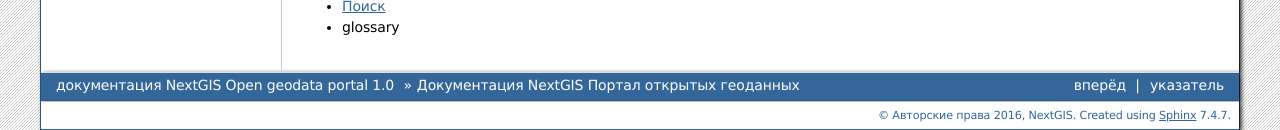
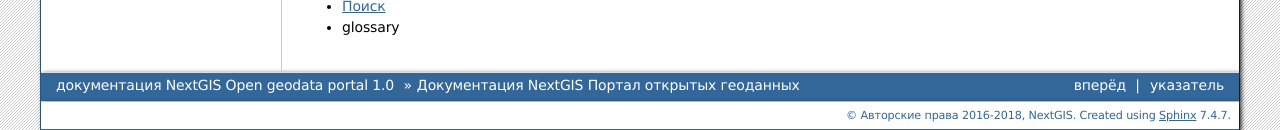
Before and after one commit to nextgis/docs_ogportal, a Sphinx documentation site: the page built from source/index.rst, in a window 1280 px wide. Shown: the part 1011-1141 px from the top of the page. Built offline with Sphinx 7.4.7, drawn with Linux system fonts in a browser that asks for light colours; formulas are drawn with MathJax 3.

Commit message:
Update conf.py

```diff
--- a/source/conf.py
+++ b/source/conf.py
@@ -34,7 +34,7 @@
     'sphinx.ext.autodoc',
     'sphinx.ext.intersphinx',
     'sphinx.ext.todo',
-    'sphinx.ext.pngmath',
+    'sphinx.ext.imgmath',
     'sphinx.ext.ifconfig',
     'sphinx.ext.viewcode',
 ]
@@ -55,7 +55,7 @@
 
 # General information about the project.
 project = u'NextGIS Open geodata portal'
-copyright = u'2016, NextGIS'
+copyright = u'2016-2018, NextGIS'
 author = u'Команда NextGIS'
 
 # The version info for the project you're documenting, acts as replacement for
```
